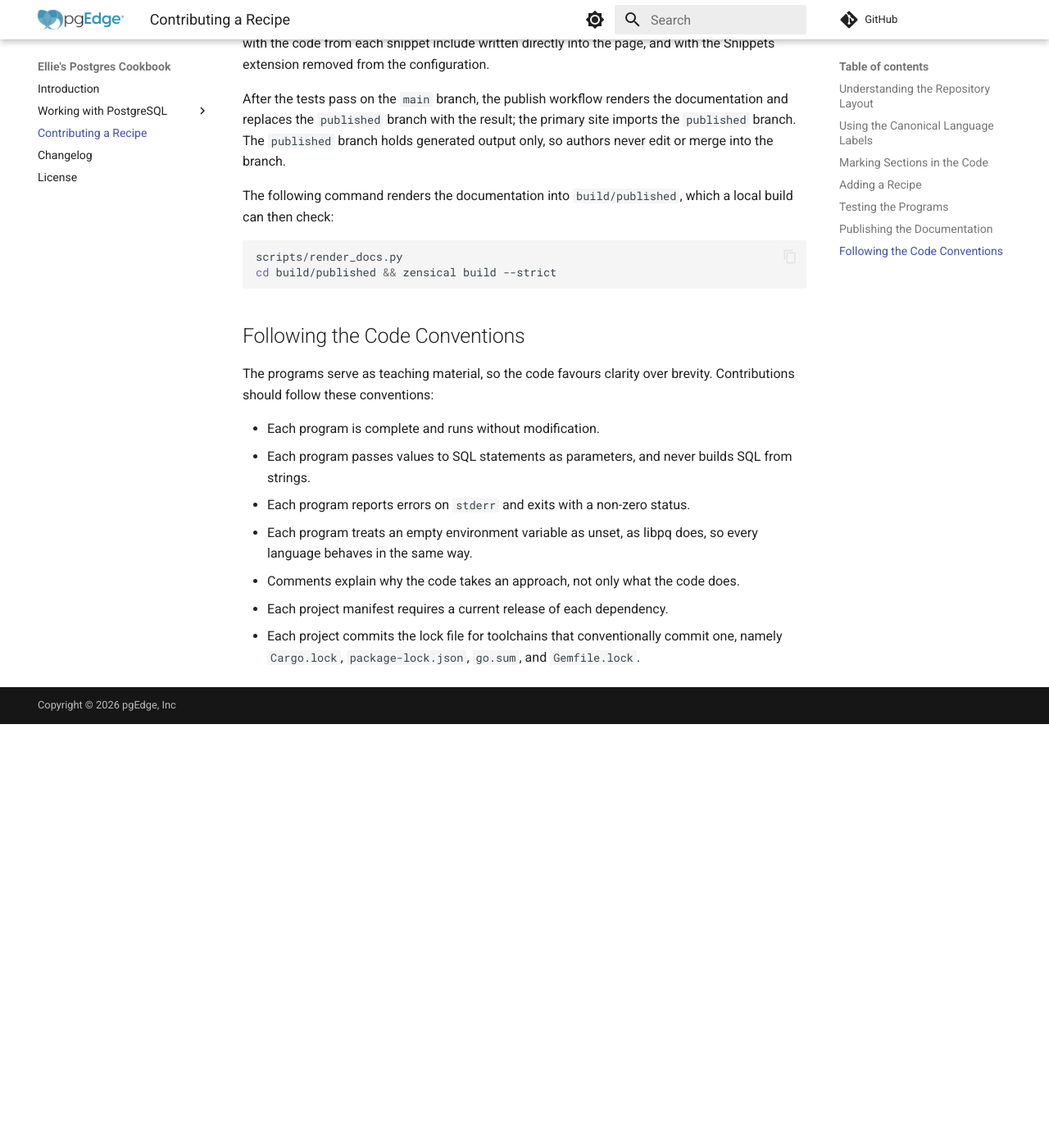
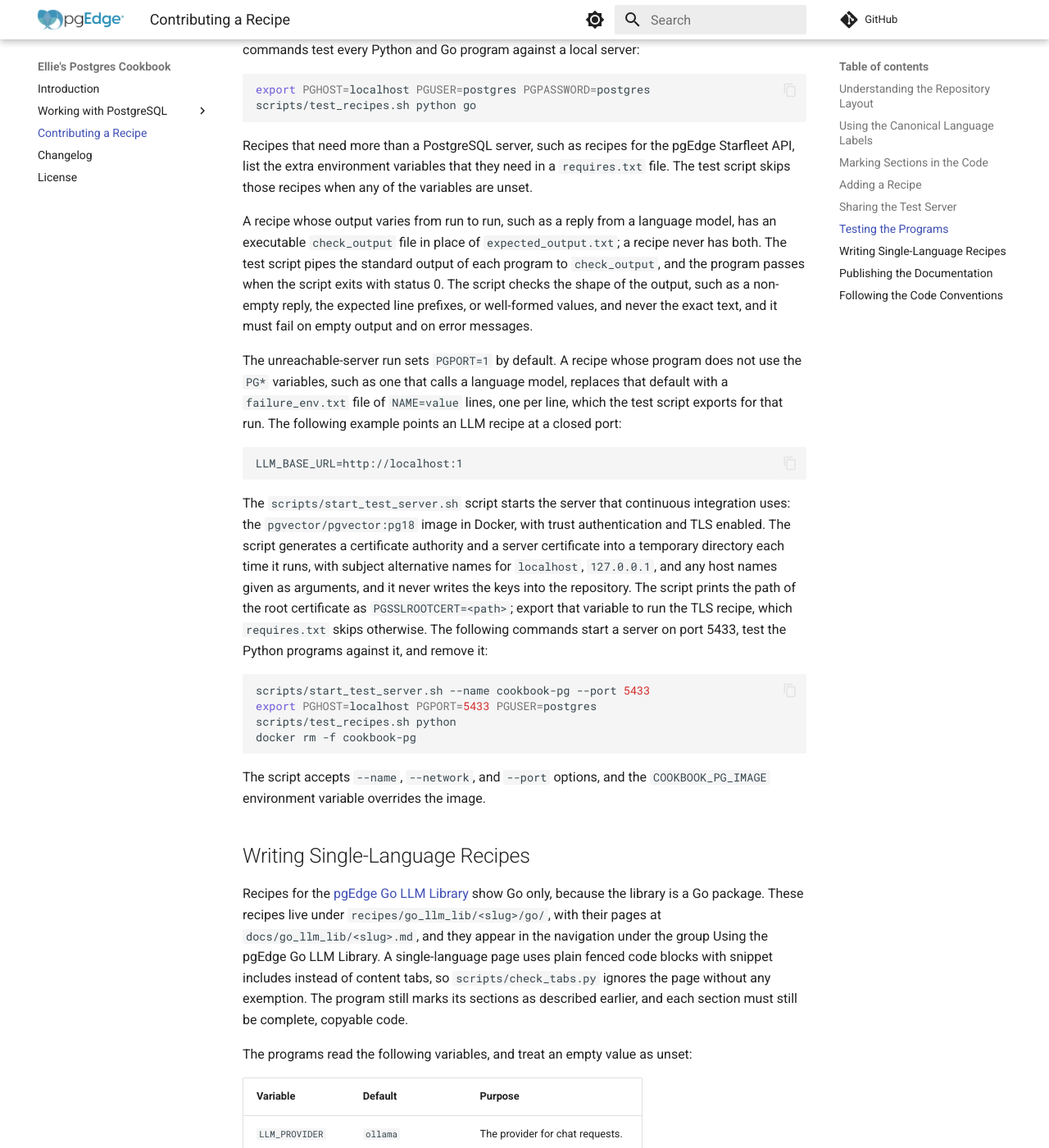
Before and after one commit to pgEdge/ellies-postgres-cookbook, an MkDocs documentation site: the page built from docs/contributing.md, in a window 1280 px wide and 1400 px high, scrolled down 3887 px. Shown: the whole window at 82% size. Built offline with MkDocs 1.6.1 and Material for MkDocs 9.7.7, drawn with Linux system fonts in a browser that asks for light colours; comment, search, counter and statistics services are not loaded; before the commit the page ends 4770 px from its top, so only the background shows below that; some of the changed text lies outside the part shown.

Commit message:
Add check_output, failure_env.txt and a TLS test server
The test harness now accepts an executable check_output script in place of
expected_output.txt, for output that varies between runs, and a
failure_env.txt file that replaces PGPORT=1 for the unreachable-server run.
scripts/start_test_server.sh starts the pgvector image with TLS and
generated certificates, and CI uses it in place of the postgres service. The
Go CI leg installs Ollama and caches its models. The contributing guide
documents all of this, along with the table naming rule and the layout of
single-language LLM library recipes.

````diff
--- a/docs/contributing.md
+++ b/docs/contributing.md
@@ -19,6 +19,8 @@ recipes/
   postgresql/
     connect_and_query/
       expected_output.txt         # The output every program must produce.
+      check_output                # Optional; replaces expected_output.txt.
+      failure_env.txt             # Optional; makes the server unreachable.
       requires.txt                # Optional; extra variables required.
       python/                     # One complete project per language.
       typescript/
@@ -34,12 +36,17 @@ scripts/
   check_tabs.py                   # Validates tab groups in the docs.
   render_docs.py                  # Renders the docs for publication.
   run_example.sh                  # Builds and runs one program.
+  start_test_server.sh            # Starts a TLS-enabled test server.
   test_recipes.sh                 # Tests every program.
 ```
 
 The cookbook groups recipes by product; recipes for PostgreSQL itself live
 under `postgresql/`, and recipes for pgEdge Starfleet will live under
 `starfleet/`.
+
+Recipes for the pgEdge Go LLM Library are the exception to the
+one-program-per-language rule; the section on single-language recipes
+below describes their layout.
 
 ## Using the Canonical Language Labels
 
@@ -149,6 +156,16 @@ A step that needs no code in a particular language should still keep the
 tab for that language, with a sentence that explains why; the Closing the
 Connection step of the first recipe demonstrates this approach.
 
+## Sharing the Test Server
+
+Recipes run concurrently against one shared server during development, so
+a recipe uses a `TEMPORARY` table wherever a single session suffices. When
+a recipe needs a table that several sessions share, the table is named
+`cookbook_<recipe slug>` (for example, `cookbook_bulk_copy`), and the
+program drops the table before it starts and again when it finishes. A
+recipe that uses `LISTEN` names its channel in the same way. Fixture data
+is obviously fake, such as `Jane Doe` and `jane.doe@example.com`.
+
 ## Testing the Programs
 
 The `scripts/test_recipes.sh` script builds and runs every program, and
@@ -166,6 +183,75 @@ Recipes that need more than a PostgreSQL server, such as recipes for the
 pgEdge Starfleet API, list the extra environment variables that they need
 in a `requires.txt` file. The test script skips those recipes when any of
 the variables are unset.
+
+A recipe whose output varies from run to run, such as a reply from a
+language model, has an executable `check_output` file in place of
+`expected_output.txt`; a recipe never has both. The test script pipes the
+standard output of each program to `check_output`, and the program passes
+when the script exits with status 0. The script checks the shape of the
+output, such as a non-empty reply, the expected line prefixes, or
+well-formed values, and never the exact text, and it must fail on empty
+output and on error messages.
+
+The unreachable-server run sets `PGPORT=1` by default. A recipe whose
+program does not use the `PG*` variables, such as one that calls a
+language model, replaces that default with a `failure_env.txt` file of
+`NAME=value` lines, one per line, which the test script exports for that
+run. The following example points an LLM recipe at a closed port:
+
+```text
+LLM_BASE_URL=http://localhost:1
+```
+
+The `scripts/start_test_server.sh` script starts the server that
+continuous integration uses: the `pgvector/pgvector:pg18` image in Docker,
+with trust authentication and TLS enabled. The script generates a
+certificate authority and a server certificate into a temporary directory
+each time it runs, with subject alternative names for `localhost`,
+`127.0.0.1`, and any host names given as arguments, and it never writes
+the keys into the repository. The script prints the path of the root
+certificate as `PGSSLROOTCERT=<path>`; export that variable to run the TLS
+recipe, which `requires.txt` skips otherwise. The following commands start
+a server on port 5433, test the Python programs against it, and remove it:
+
+```bash
+scripts/start_test_server.sh --name cookbook-pg --port 5433
+export PGHOST=localhost PGPORT=5433 PGUSER=postgres
+scripts/test_recipes.sh python
+docker rm -f cookbook-pg
+```
+
+The script accepts `--name`, `--network`, and `--port` options, and the
+`COOKBOOK_PG_IMAGE` environment variable overrides the image.
+
+## Writing Single-Language Recipes
+
+Recipes for the
+[pgEdge Go LLM Library](https://github.com/pgEdge/pgedge-go-llm-lib) show
+Go only, because the library is a Go package. These recipes live under
+`recipes/go_llm_lib/<slug>/go/`, with their pages at
+`docs/go_llm_lib/<slug>.md`, and they appear in the navigation under the
+group Using the pgEdge Go LLM Library. A single-language page uses plain
+fenced code blocks with snippet includes instead of content tabs, so
+`scripts/check_tabs.py` ignores the page without any exemption. The
+program still marks its sections as described earlier, and each section
+must still be complete, copyable code.
+
+The programs read the following variables, and treat an empty value as
+unset:
+
+| Variable         | Default            | Purpose                           |
+|------------------|--------------------|-----------------------------------|
+| `LLM_PROVIDER`   | `ollama`           | The provider for chat requests.   |
+| `LLM_MODEL`      | `qwen2.5:1.5b`     | The chat model.                   |
+| `LLM_API_KEY`    | none               | The API key, if one is needed.     |
+| `LLM_BASE_URL`   | the provider's own | Overrides the provider endpoint.  |
+| `EMBED_PROVIDER` | `ollama`           | The provider for embeddings.      |
+| `EMBED_MODEL`    | `nomic-embed-text` | The embedding model.              |
+
+Every recipe defaults to a local Ollama server, so the first recipe
+explains how to run the examples with Ollama and the two models. Recipes
+that need a cloud API key list the variable in `requires.txt`.
 
 ## Publishing the Documentation
 
````
Also changed, not shown: docs/index.md (+2 -1 lines), 3 other files.
